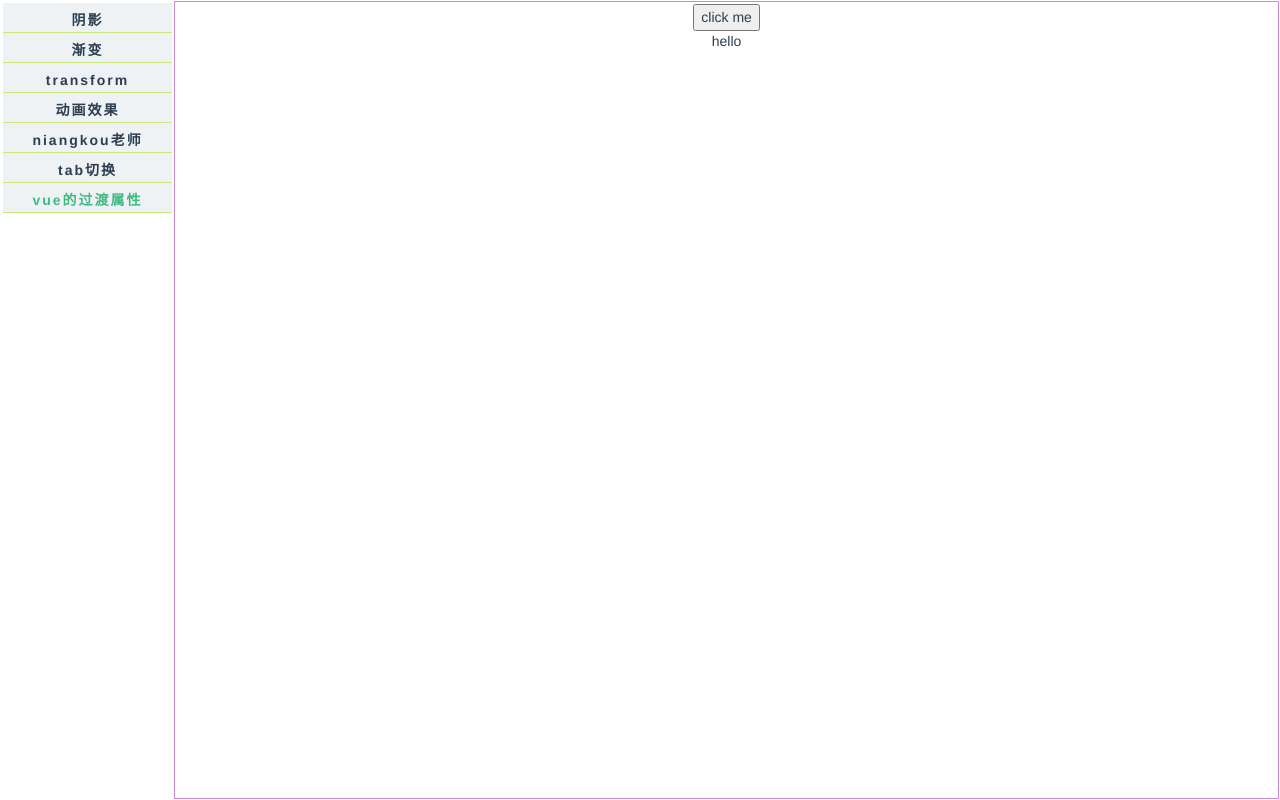
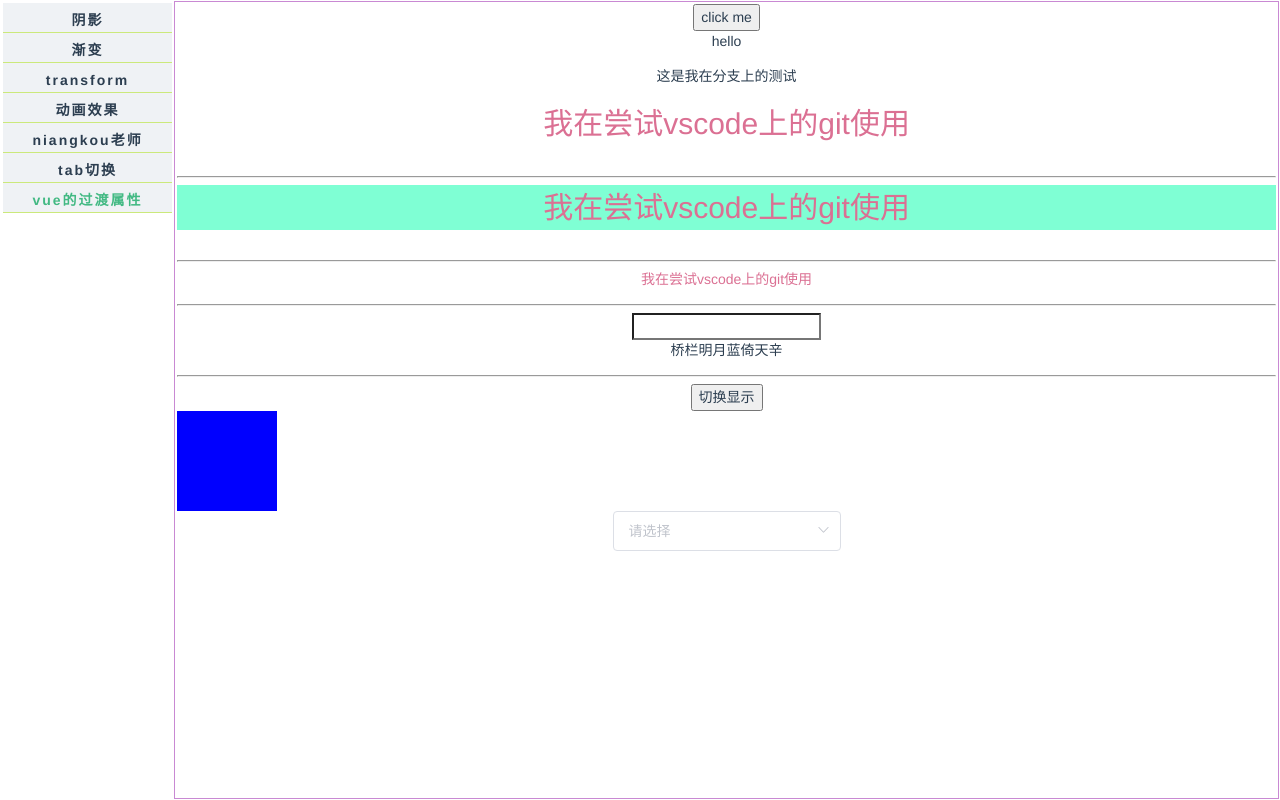
Before and after one commit to Chyting/T_vueTest, a Vue app: page /#/transition-vue in a window 1280 px wide. Built offline with nearby package versions, Linux system fonts and the light colour scheme.

Commit message:
添加测试

```diff
--- a/src/views/css-animation-test/transition-vue/index.vue
+++ b/src/views/css-animation-test/transition-vue/index.vue
@@ -4,10 +4,28 @@
       <button @click="show = !show">click me</button>
       <transition name="fale">
         <p v-if="show">hello</p>
-        <p>我在尝试vscode上的git使用</p>
-        <p>这是我在分支上的测试</p>
+      </transition>
+      <p>这是我在分支上的测试</p>
+      <p :class="['color','font',flag?'bgc':'']">我在尝试vscode上的git使用</p>
+      <hr />
+      <p :class="['color','font',{'bgc':true}]">我在尝试vscode上的git使用</p>
+      <hr />
+      <p :class="[obj , obj2]">我在尝试vscode上的git使用</p>
+      <hr />
+      <input type="text" @keyup.enter="myFun">
+      <p>{{name | format}}</p>
+      <hr />
+      <button @click="toggle">切换显示</button>
+      <transition name="one" appear>
+        <div class="box" v-show="isShow"></div>
       </transition>
     </div>
+    <template>
+      <el-select v-model="value" placeholder="请选择" @change='change'>
+        <el-option v-for="item in options" :key="item.value" :label="item.label" :value="[item.value,item.label]">
+        </el-option>
+      </el-select>
+    </template>
   </div>
 </template>
 <script>
@@ -15,12 +33,91 @@ export default {
   name: 'transition-vue',
   data() {
     return {
-      show: true
+      show: true,
+      flag: false,
+      isShow: true,
+      name: '桥栏明月蓝',
+      obj: {
+        color: true,
+        font: false
+      },
+      obj2: {
+        bgc: false
+      },
+      options: [
+        {
+          value: '选项1',
+          label: '黄金糕'
+        },
+        {
+          value: '选项2',
+          label: '双皮奶'
+        },
+        {
+          value: '选项3',
+          label: '蚵仔煎'
+        },
+        {
+          value: '选项4',
+          label: '龙须面'
+        },
+        {
+          value: '选项5',
+          label: '北京烤鸭'
+        }
+      ],
+      value: ''
     };
+  },
+  computed: {},
+  filters: {
+    format(value) {
+      const a = Date.now();
+      value = value + '倚天辛';
+      return value;
+    }
+  },
+  //自定义指令
+  directives: {},
+  methods: {
+    myFun() {
+      alert('hi');
+    },
+    toggle() {
+      this.isShow = !this.isShow;
+    },
+    change(value) {
+      console.log(value);
+    }
   }
 };
 </script>
 <style lang="less" scoped>
+.one-enter {
+  opacity: 0;
+  transform: translateX(20px);
+}
+.one-enter-active {
+  transition: all 0.9s;
+}
+.one-enter-to {
+  opacity: 1;
+}
+.one-leave {
+  opacity: 1;
+}
+.one-leave-active {
+  transform: translateX(20px);
+  transition: all 0.3s;
+}
+.one-leave-to {
+  opacity: 0;
+}
+.box {
+  width: 100px;
+  height: 100px;
+  background-color: blue;
+}
 .fale-enter-active {
   transition: all 0.4s ease;
 }
@@ -33,4 +130,13 @@ export default {
   transform: translateX(10px);
   opacity: 0;
 }
+.font {
+  font-size: 30px;
+}
+.color {
+  color: palevioletred;
+}
+.bgc {
+  background-color: aquamarine;
+}
 </style>
```
